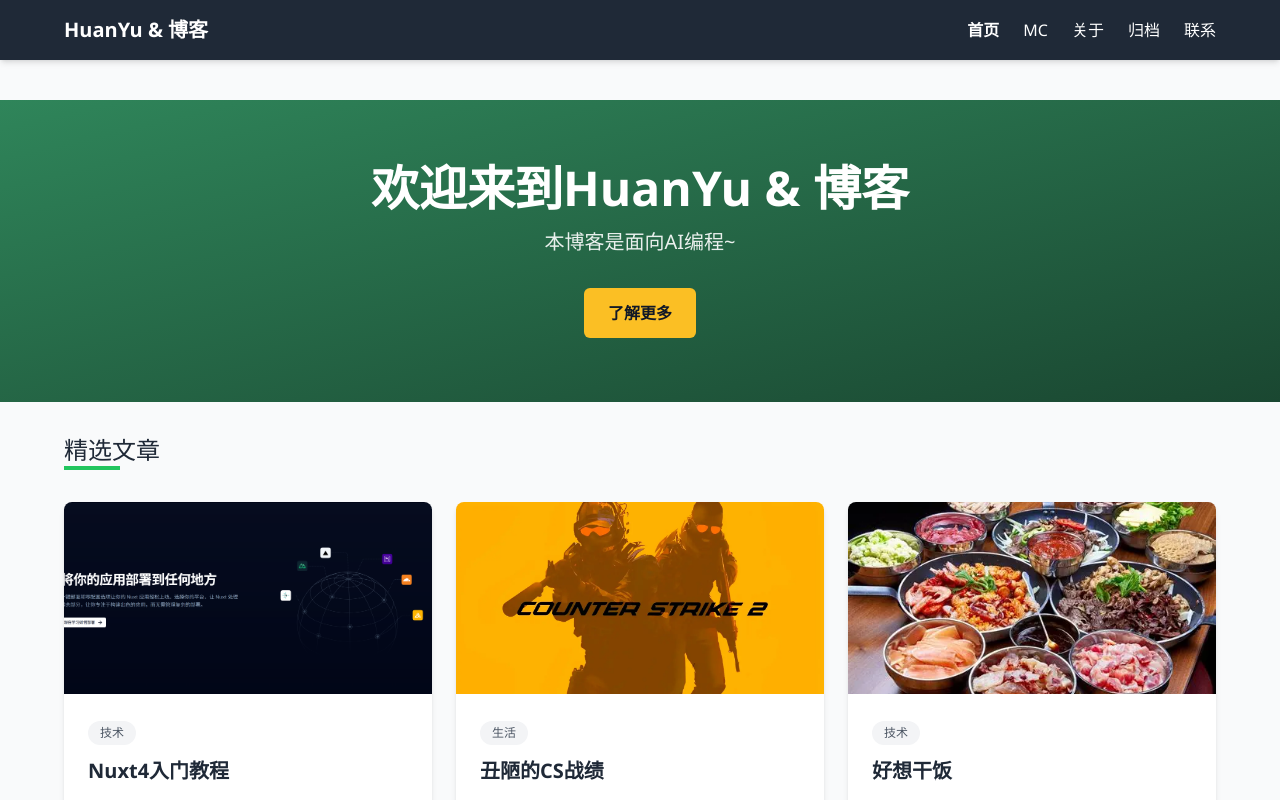
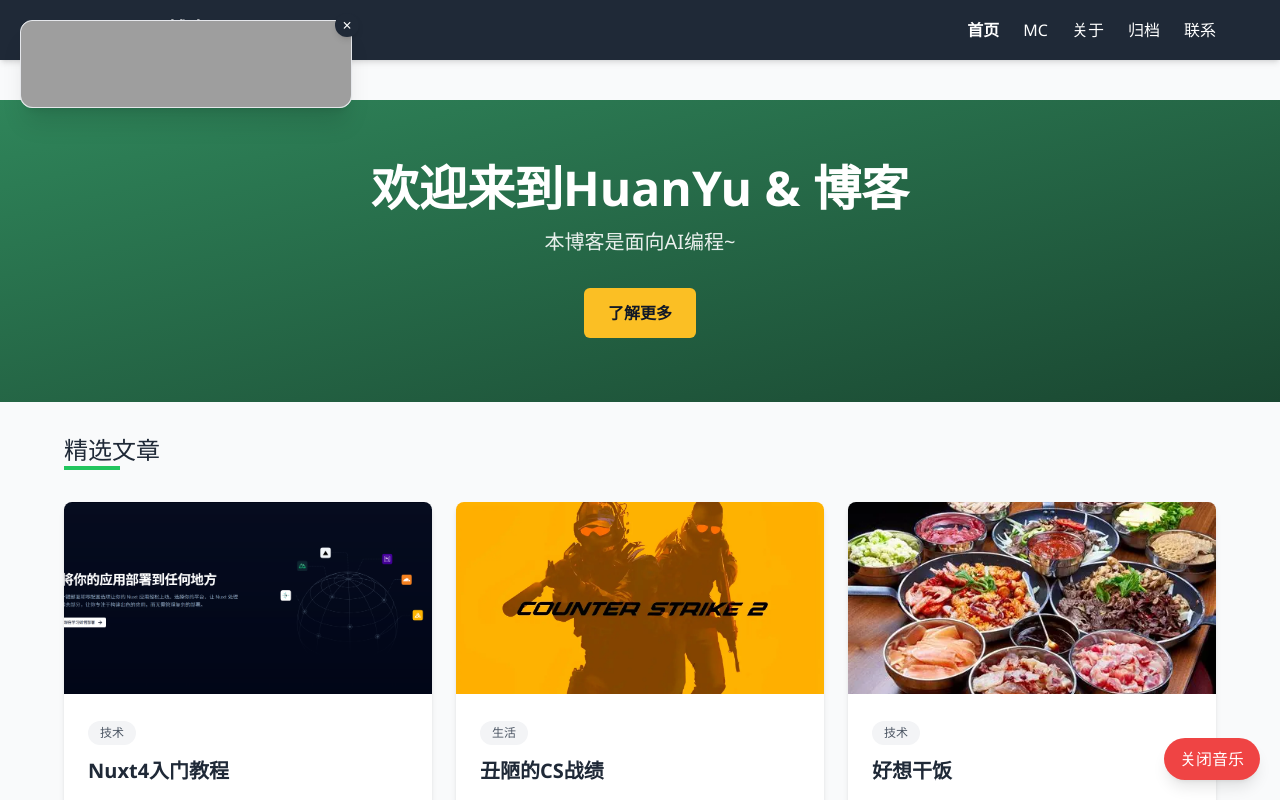
Before and after one commit to NiceHuanYu/HuanYuBlog, a Nuxt app: page / in a window 1280 px wide. Shown: the top 800 px of the page. Built offline with nearby package versions, Linux system fonts and the light colour scheme; grey boxes are pictures that could not be loaded.

Commit message:
添加了首页播放器，加入了MC数据库

```diff
--- /dev/null
+++ b/app/components/MusicPlayer.vue
@@ -0,0 +1,92 @@
+<template>
+  <div>
+    <!-- 悬浮控制按钮 -->
+    <button
+      @click="togglePlayer"
+      class="fixed bottom-5 right-5 z-[1000] bg-red-500 hover:bg-red-600 text-white px-4 py-2 rounded-full shadow-lg transition-all duration-300 transform hover:scale-105"
+    >
+      {{ isPlayerVisible ? '关闭音乐' : '打开音乐' }}
+    </button>
+
+    <!-- 悬浮播放器容器 -->
+    <div
+      v-if="isPlayerVisible"
+      ref="playerContainer"
+      class="fixed z-[999] cursor-move rounded-xl shadow-xl backdrop-blur-md bg-white/80 border border-gray-200"
+      :style="{ top: position.y + 'px', left: position.x + 'px' }"
+      @mousedown="startDrag"
+    >
+      <!-- 关闭按钮 -->
+      <button
+        @click="isPlayerVisible = false"
+        class="absolute -top-2 -right-2 z-[1001] bg-gray-800 hover:bg-gray-900 text-white w-6 h-6 rounded-full flex items-center justify-center shadow-md"
+      >
+        ×
+      </button>
+
+      <!-- 音乐播放器 -->
+      <iframe
+        frameborder="0"
+        width="330"
+        height="86"
+        :src="`//music.163.com/outchain/player?type=2&id=2694767342&auto=1&height=66`"
+        class="rounded-xl"
+      ></iframe>
+    </div>
+  </div>
+</template>
+
+<script setup>
+import { ref, onMounted } from 'vue';
+
+const isPlayerVisible = ref(true);
+const position = ref({ x: 20, y: 20 });
+const playerContainer = ref(null);
+let isDragging = false;
+let startX = 0, startY = 0;
+
+// 初始化时读取保存的位置
+onMounted(() => {
+  if (process.client) {
+    const savedPos = localStorage.getItem('playerPos');
+    if (savedPos) position.value = JSON.parse(savedPos);
+  }
+});
+
+const togglePlayer = () => {
+  isPlayerVisible.value = !isPlayerVisible.value;
+};
+
+const startDrag = (e) => {
+  if (e.target.tagName === 'BUTTON') return;
+  isDragging = true;
+  startX = e.clientX - position.value.x;
+  startY = e.clientY - position.value.y;
+  document.addEventListener('mousemove', handleDrag);
+  document.addEventListener('mouseup', stopDrag);
+  playerContainer.value.classList.add('cursor-grabbing', 'shadow-2xl');
+};
+
+const handleDrag = (e) => {
+  if (!isDragging) return;
+  position.value.x = e.clientX - startX;
+  position.value.y = e.clientY - startY;
+};
+
+const stopDrag = () => {
+  if (!isDragging) return;
+  isDragging = false;
+  localStorage.setItem('playerPos', JSON.stringify(position.value));
+  document.removeEventListener('mousemove', handleDrag);
+  document.removeEventListener('mouseup', stopDrag);
+  playerContainer.value.classList.remove('cursor-grabbing', 'shadow-2xl');
+};
+</script>
+
+<style>
+/* 添加拖动时的视觉反馈 */
+.cursor-grabbing {
+  cursor: grabbing;
+  transition: box-shadow 0.2s;
+}
+</style>
--- a/app/pages/index.vue
+++ b/app/pages/index.vue
@@ -1,4 +1,5 @@
 <template>
+  <MusicPlayer/>
   <div class="min-h-screen flex flex-col">
     <BlogHeader />
 
--- a/package.json
+++ b/package.json
@@ -11,6 +11,7 @@
   },
   "dependencies": {
     "@types/prismjs": "^1.26.5",
+    "minecraft-data": "^3.93.0",
     "nuxt": "^4.0.1",
     "prism-themes": "^1.9.0",
     "prismjs": "^1.30.0",
```
Also changed, not shown: 1 other file (tests, documents, lock files or other folders).
